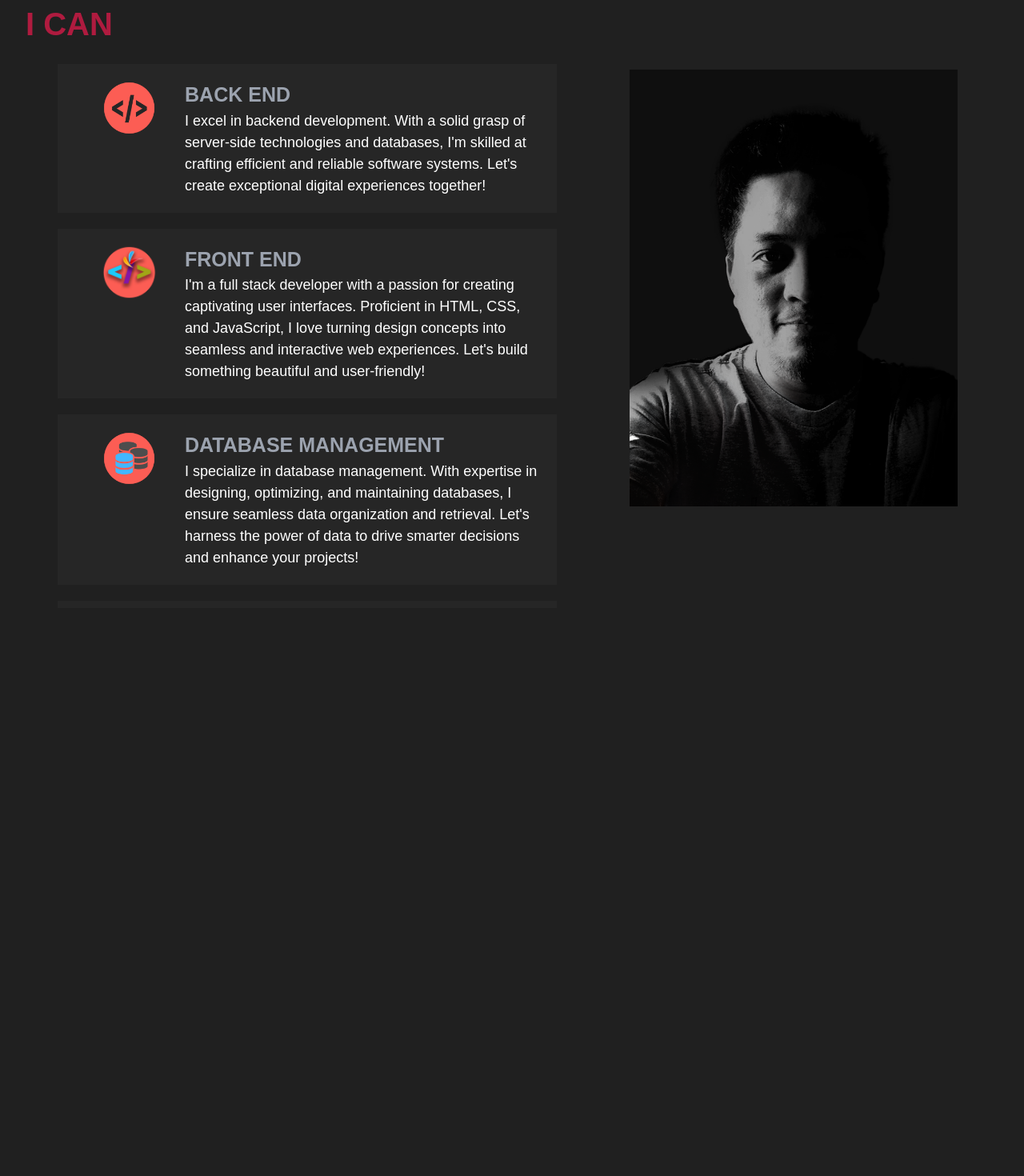
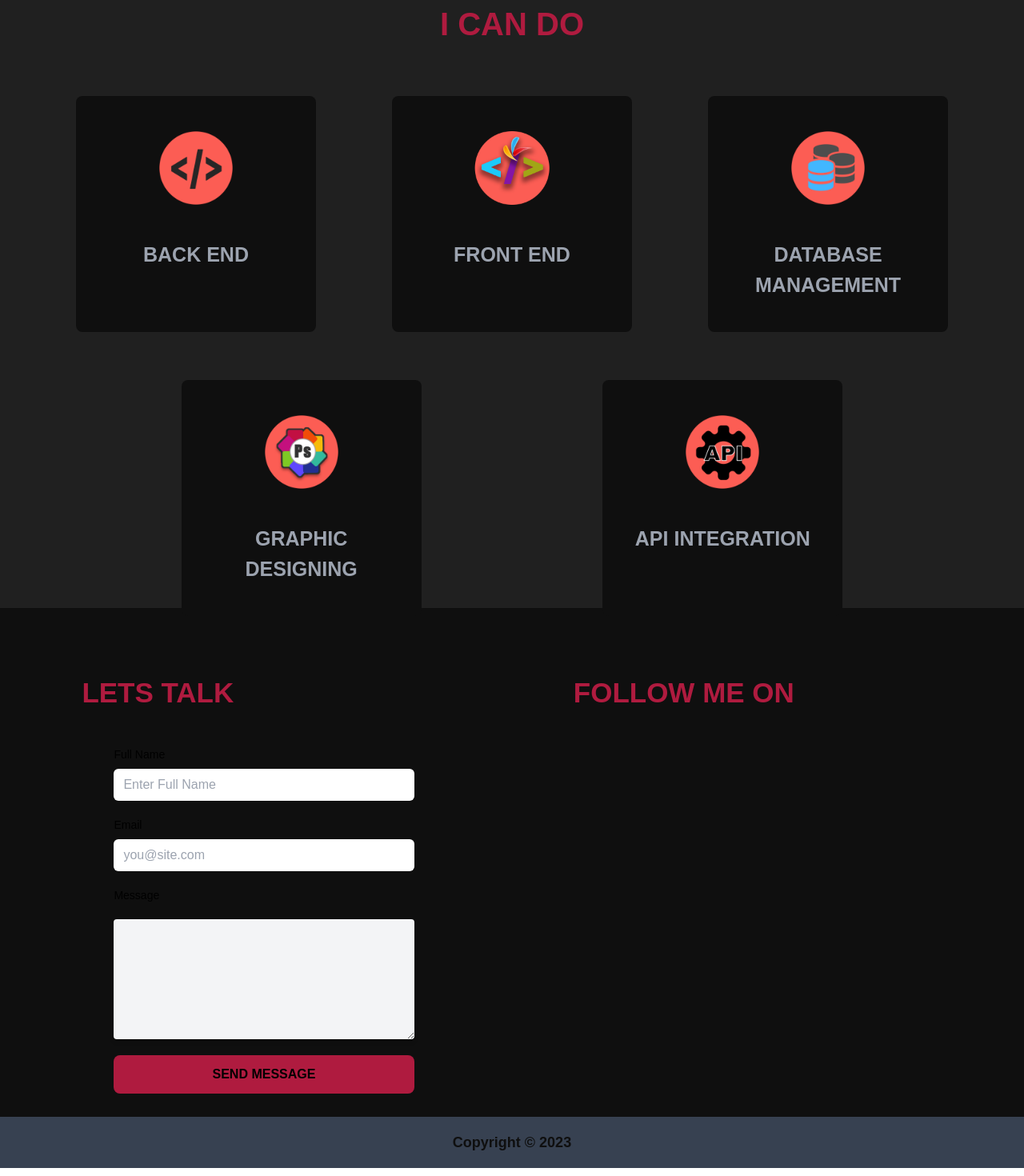
Before and after one commit to jonmanozo/LandingPage, a React (Vite) app: page / in a window 1280 px wide. Shown: the part 3240-4710 px from the top of the page at 80% size. Built offline with nearby package versions, Linux system fonts and the light colour scheme.

Commit message:
CAN DO AND FOOTER
UNFINISHED

```diff
--- a/src/components/CanDo.jsx
+++ b/src/components/CanDo.jsx
@@ -3,82 +3,54 @@ import React from 'react'
 export default function CanDo() {
   return (
     <>
-    <section>
-        <div id="CanDo" className="flex justify-center w-[100%] h-[100vh] bg-darkgray">
-          <div class="flex flex-col w-[55%] ">
-              <h2 className='text-red font-bold text-[40px] mt-10'>I CAN</h2>
-              <div class="w-[100%] h-[750px] overflow-y-auto pr-10 pl-10">
-                    <div class="flex  bg-backgray p-5 mt-5  hover-rotate">
+    <section className=' bg-darkgray'>
+        <div id="CanDo" className="flex justify-center flex-col w-[100%] ">
 
-                        <div class="flex justify-center items-center w-[25%] h-[100%]">
-                          <img src="/images/DevLogo.png" alt="" className='w-[50%] h-[50%]'/>
+        <h2 className='flex w-[100%] justify-center text-red font-bold text-[40px] mt-10 mb-10'>I CAN DO</h2>
+          <div class="flex w-[100%]">
+              <div class="flex flex-wrap justify-evenly gap-10 w-[100%] pr-10 pl-10">
+
+                    <div class="flex flex-col w-[25%] p-5 mt-5 rounded-lg hover-rotate bg-black py-10">
+                        <div class="flex justify-center items-center">
+                          <img src="/images/DevLogo.png" alt="" className='w-[100px] h-[100px]'/>
                         </div>
-                        <div class="flex flex-col w-[80%]">
-                            <div class="font-bold text-gray-400  text-[25px]"><span>BACK END</span></div>
-                            <p className='text-white text-[18px]'> I excel in backend development. With a solid grasp of
-                                server-side technologies and databases, I'm skilled at crafting efficient and reliable
-                                software systems. Let's create exceptional digital experiences together!
-                            </p>
-                        </div>
-                    </div>
-                    <div class="flex  bg-backgray p-5 mt-5  hover-rotate">
+                        <div class="flex  justify-center font-bold text-gray-400 text-center  text-[25px] mt-10">BACK END</div>
 
-                        <div class="flex justify-center items-center w-[25%] h-[100%]">
-                          <img src="/images/DesignLogo.png" alt="" className='w-[50%] h-[50%]'/>
-                        </div>
-                        <div class="flex flex-col w-[80%]">
-                            <div class="font-bold text-gray-400  text-[25px]"><span>FRONT END</span></div>
-                            <p className='text-white text-[18px]'> I'm a full stack developer with a passion for
-                                    creating captivating user interfaces. Proficient in HTML, CSS, and JavaScript,
-                                    I love turning design concepts into seamless and interactive web experiences.
-                                    Let's build something beautiful and user-friendly!
-                            </p>
-                        </div>
                     </div>
 
-                    <div class="flex  bg-backgray p-5 mt-5  hover-rotate">
+                    <div class="flex flex-col w-[25%] p-5 mt-5 rounded-lg hover-rotate  bg-black py-10">
 
-                        <div class="flex justify-center items-center w-[25%] h-[100%]">
-                          <img src="/images/DatabaseLogo.png" alt="" className='w-[50%] h-[50%]'/>
+                        <div class="flex justify-center items-center">
+                          <img src="/images/DesignLogo.png" alt="" className='w-[100px] h-[100px]'/>
                         </div>
-                        <div class="flex flex-col w-[80%]">
-                            <div class="font-bold text-gray-400  text-[25px]"><span>DATABASE MANAGEMENT</span></div>
-                            <p className='text-white text-[18px]'> I specialize in database management. With expertise in designing,
-                                    optimizing, and maintaining databases, I ensure seamless data organization
-                                    and retrieval. Let's harness the power of data to drive smarter decisions
-                                    and enhance your projects!
-                            </p>
-                        </div>
-                    </div>
-                    <div class="flex  bg-backgray p-5 mt-5  hover-rotate">
+                        <div class="flex  justify-center font-bold text-gray-400 text-center  text-[25px] mt-10">FRONT END</div>
 
-                        <div class="flex justify-center items-center w-[25%] h-[100%]">
-                          <img src="/images/GraphicLogo.png" alt="" className='w-[50%] h-[50%]'/>
-                        </div>
-                        <div class="flex flex-col w-[80%]">
-                            <div class="font-bold text-gray-400  text-[25px]"><span>GRAPHIC DESIGNING</span></div>
-                            <p className='text-white text-[18px]'> a graphic designer with a flair for creativity and a strong command
-                                    of Adobe Photoshop. I love transforming ideas into stunning visuals,
-                                    whether it's designing logos, illustrations, or captivating graphics.
-                                    Let's bring your vision to life through the magic of design!
-                            </p>
-                        </div>
                     </div>
 
-                    <div class="flex  bg-backgray p-5 mt-5  hover-rotate">
+                    <div class="flex flex-col w-[25%] p-5 mt-5 rounded-lg hover-rotate  bg-black py-10">
 
-                        <div class="flex justify-center items-center w-[25%] h-[100%]">
-                          <img src="/images/API-LOGO.png" alt="" className='w-[50%] h-[50%]'/>
+                        <div class="flex justify-center items-center">
+                          <img src="/images/DatabaseLogo.png" alt="" className='w-[100px] h-[100px]'/>
                         </div>
-                        <div class="flex flex-col w-[80%]">
-                            <div class="font-bold text-gray-400  text-[25px]"><span>API INTEGRATION</span></div>
-                            <p className='text-white text-[18px]'>I specialize in API integration. I have a knack for seamlessly connecting
-                                    applications and services, enabling smooth data exchange and enhanced
-                                    functionality. Whether it's integrating third-party APIs or building
-                                    custom ones, I'm ready to streamline your digital ecosystem. Let's unlock
-                                    the full potential of your projects together!
-                            </p>
+                        <div class="flex  justify-center font-bold text-gray-400 text-center text-[25px] mt-10">DATABASE MANAGEMENT</div>
+
+                    </div>
+                    <div class="flex flex-col w-[25%] p-5 mt-5 rounded-lg hover-rotate  bg-black py-10">
+
+                        <div class="flex justify-center items-center">
+                          <img src="/images/GraphicLogo.png" alt="" className='w-[100px] h-[100px]'/>
                         </div>
+
+                        <div class="flex  justify-center font-bold text-gray-400 text-center  text-[25px] mt-10">GRAPHIC DESIGNING</div>
+
+                    </div>
+
+                    <div class="flex flex-col w-[25%]  p-5 mt-5 rounded-lg hover-rotate  bg-black py-10">
+
+                        <div class="flex justify-center items-center">
+                          <img src="/images/API-LOGO.png" alt="" className='w-[100px] h-[100px]'/>
+                        </div>
+                        <div class="flex  justify-center font-bold text-gray-400 text-center  text-[25px] mt-10">API INTEGRATION</div>
                     </div>
 
 
@@ -94,11 +66,6 @@ export default function CanDo() {
 
           </div>
 
-          <div class="flex  justify-center items-center w-[40%]">
-              <div class=" flex justify-center items-center w-[80%]">
-                  <img src="/images/darkprofile.png" alt="" className='flex w-[100%] h-[80%] bg-black'/>
-              </div>
-          </div>
 
 
         </div>
--- a/src/components/Footer.jsx
+++ b/src/components/Footer.jsx
@@ -3,12 +3,35 @@ import React from 'react'
 export default function Footer() {
   return (
     <>
-     <section>
-         <div id="Contact" className="flex justify-center w-[100%] h-[100vh] bg-darkgray">
+     <section className='flex flex-col h-[700px] bg-black'>
+         <div id="Contact" className="flex justify-center w-[100%] h-[700px]">
+                <div className="flex justify-evenly w-[90%] h-[500px] mt-20">
+                  <div className="flex flex-col w-[50%]">
+                      <span className='text-[35px] text-red font-extrabold'>LETS TALK</span>
+                      <form action="" className='ml-10 mt-10'>
+                         <label for="input-label-with-helper-text" className="block text-sm font-medium mb-2 dark:text-white">Full Name</label>
+                         <input type="text" id="input-label-with-helper-text" className="w-[70%] h-10 rounded-md pl-3" placeholder="Enter Full Name" aria-describedby="hs-input-helper-text" />
 
+                         <label for="input-label-with-helper-text" className="block text-sm font-medium mb-2 dark:text-white mt-5">Email</label>
+                         <input type="email" id="input-label-with-helper-text" className="w-[70%] h-10 rounded-md pl-3" placeholder="you@site.com" aria-describedby="hs-input-helper-text" />
 
+                         <label for="input-label-with-helper-text" className="block text-sm font-medium dark:text-white  my-5">Message</label>
+                         <textarea
+                                id="message"
+                                name="Message"
+                                rows={3}
+                                className=" shadow-md p-2 pl-3 h-[150px] w-[70%] border-gray-300 bg-gray-100 rounded block border-0 py-1.5 text-gray-900 placeholder:text-gray-400 focus:ring-2 focus:ring-inset focus:ring-indigo-600 sm:text-sm sm:leading-6"
+                                defaultValue={''}
+                            />
 
+                          <button className='w-[70%] bg-red py-3 rounded-lg mt-5 font-bold'>SEND MESSAGE</button>
+                      </form>
+                  </div>
+                  <div className="flex w-[40%] "><span className='text-[35px] text-red font-extrabold'>FOLLOW ME ON</span></div>
+                </div>
          </div>
+
+         <div className="flex w-[100%] h-[70px] items-center justify-center font-extrabold text-lg bg-gray-700 text-black">Copyright &copy;  2023 </div>
       </section>
     </>
   )
--- a/src/components/Projects.jsx
+++ b/src/components/Projects.jsx
@@ -49,8 +49,8 @@ export default function Projects() {
                 <motion.div
                   className="flex w-[40%] h-[500px] rounded-xl bg-gray-500"
                   initial={{opacity: 0, scale: 0.5}}
-                  whileInView={{opacity: 1, scale: 1, x:10, y:10, rotate: 360}}
-                  whileHover={{rotate: 367}}
+                  whileInView={{opacity: 1, scale: 1, x:10, y:10}}
+                  whileHover={{rotate: 10}}
                   transition={{duration: 0.8}}
                 >
 
@@ -97,8 +97,8 @@ export default function Projects() {
                 <motion.div
                   className="flex w-[40%] h-[500px] rounded-xl bg-gray-500"
                   initial={{opacity: 0, scale: 0.5}}
-                  whileInView={{opacity: 1, scale: 1, x:10, y:10, rotate: 360}}
-                  whileHover={{rotate: 367}}
+                  whileInView={{opacity: 1, scale: 1, x:10, y:10}}
+                  whileHover={{rotate: 10}}
                   transition={{duration: 0.8}}
                 >
 
@@ -118,8 +118,8 @@ export default function Projects() {
             <motion.div
                   className="flex w-[40%] h-[500px] rounded-xl bg-gray-500"
                   initial={{opacity: 0, scale: 0.5}}
-                  whileInView={{opacity: 1, scale: 1, x:10, y:10, rotate: 360}}
-                  whileHover={{rotate: 367}}
+                  whileInView={{opacity: 1, scale: 1, x:10, y:10}}
+                  whileHover={{rotate: 10}}
                   transition={{duration: 0.8}}
                 >
 
--- a/src/index.css
+++ b/src/index.css
@@ -20,7 +20,6 @@
   html{
     scroll-behavior: smooth;
 
-    scroll-snap-type: y mandatory;
     overflow-x: hidden;
   }
   section {
```
